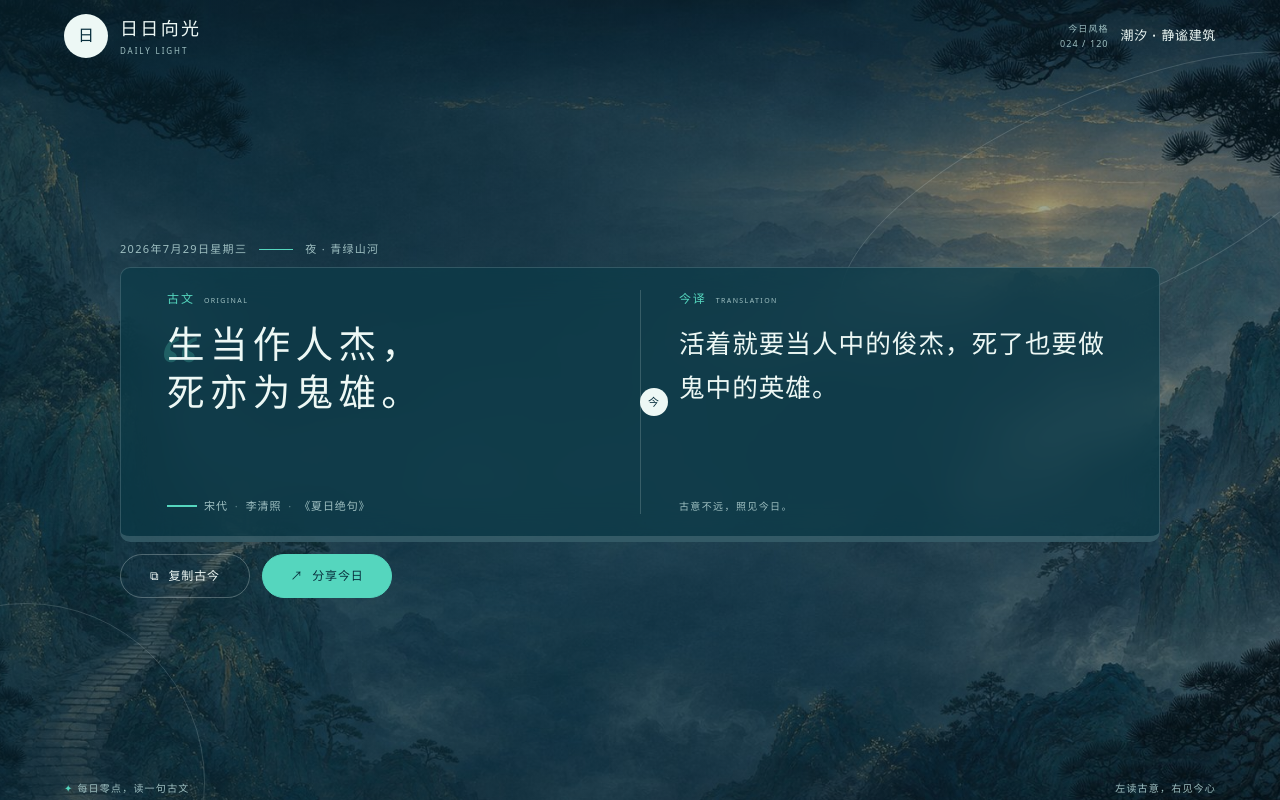
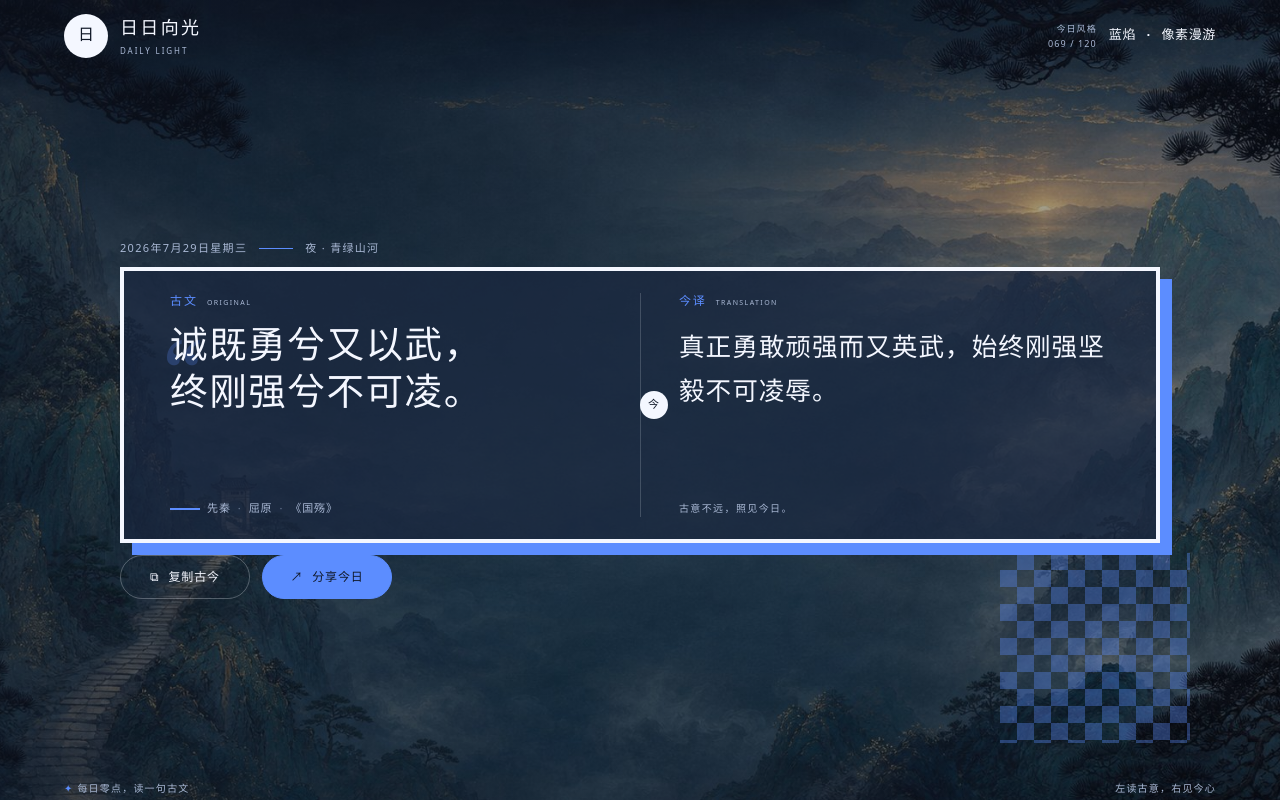
Before and after one commit to zealous-built/daily-light-cn, a Next.js app: page / in a window 1280 px wide. Built offline with nearby package versions, Linux system fonts and the light colour scheme.

Commit message:
Rotate sayings three times daily and tighten translation

```diff
--- a/app/DailyLight.tsx
+++ b/app/DailyLight.tsx
@@ -71,8 +71,8 @@
   const refreshExperience = useCallback(() => {
     setNow((current) => {
       const next = new Date();
-      return getDailyExperience(current).dayKey === getDailyExperience(next).dayKey
-        && getDayPeriod(current) === getDayPeriod(next)
+      return getDailyExperience(current).experienceKey
+        === getDailyExperience(next).experienceKey
         ? current
         : next;
     });
@@ -188,7 +188,7 @@
     <main
       className={`daily-page layout-${theme.layout} decor-${theme.decor} motion-${theme.motion}`}
       style={style}
-      data-day={experience.dayKey}
+      data-day={experience.experienceKey}
       data-period={period}
     >
       <div className="ambient" aria-hidden="true">
@@ -222,7 +222,7 @@
         </div>
 
         <div className="quote-card">
-          <div className="classic-compare" key={experience.dayKey}>
+          <div className="classic-compare" key={experience.experienceKey}>
             <article className="original-pane">
               <div className="pane-label">
                 <span>古文</span>
--- a/app/classics.ts
+++ b/app/classics.ts
@@ -425,7 +425,7 @@
   {
     "id": "classic-048",
     "text": "受任于败军之际，奉命于危难之间",
-    "translation": "在兵败的时候接受任务，在危机患难之间奉行使命，到如今已经有二十一年了。",
+    "translation": "在兵败之际接受任命，在危难之中奉行使命。",
     "dynasty": "两汉",
     "author": "诸葛亮",
     "source": "《前出师表》",
--- a/app/daily.ts
+++ b/app/daily.ts
@@ -196,12 +196,37 @@
   return "evening";
 }
 
+export function getPeriodIndex(date = new Date()) {
+  const period = getDayPeriod(date);
+  if (period === "morning") return 0;
+  if (period === "afternoon") return 1;
+  return 2;
+}
+
+function getExperienceDate(date: Date) {
+  if (date.getHours() >= 5) return date;
+  return new Date(
+    date.getFullYear(),
+    date.getMonth(),
+    date.getDate() - 1,
+    18,
+  );
+}
+
 export function getDailyExperience(date = new Date()) {
-  const dayNumber = getLocalDayNumber(date);
+  const experienceDate = getExperienceDate(date);
+  const dayNumber = getLocalDayNumber(experienceDate);
+  const period = getDayPeriod(date);
+  const periodIndex = getPeriodIndex(date);
+  const slotNumber = dayNumber * 3 + periodIndex;
   return {
-    dayKey: getLocalDayKey(date),
+    dayKey: getLocalDayKey(experienceDate),
     dayNumber,
-    quote: quotes[modulo(dayNumber, quotes.length)],
-    theme: themes[modulo(dayNumber, themes.length)],
+    period,
+    periodIndex,
+    slotNumber,
+    experienceKey: `${getLocalDayKey(experienceDate)}-${period}`,
+    quote: quotes[modulo(slotNumber, quotes.length)],
+    theme: themes[modulo(slotNumber, themes.length)],
   };
 }
```
Also changed, not shown: 1 other file (tests, documents, lock files or other folders).
